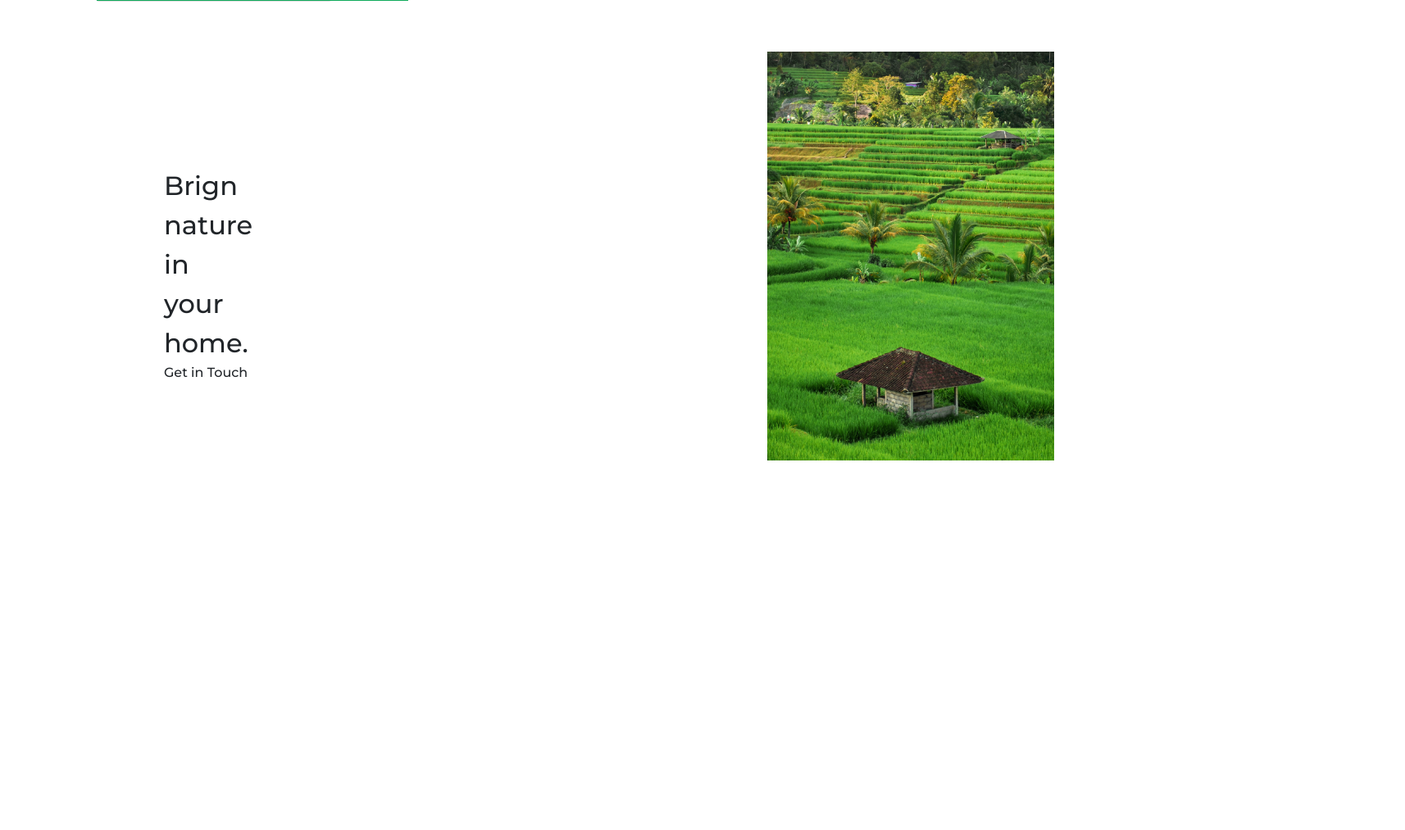
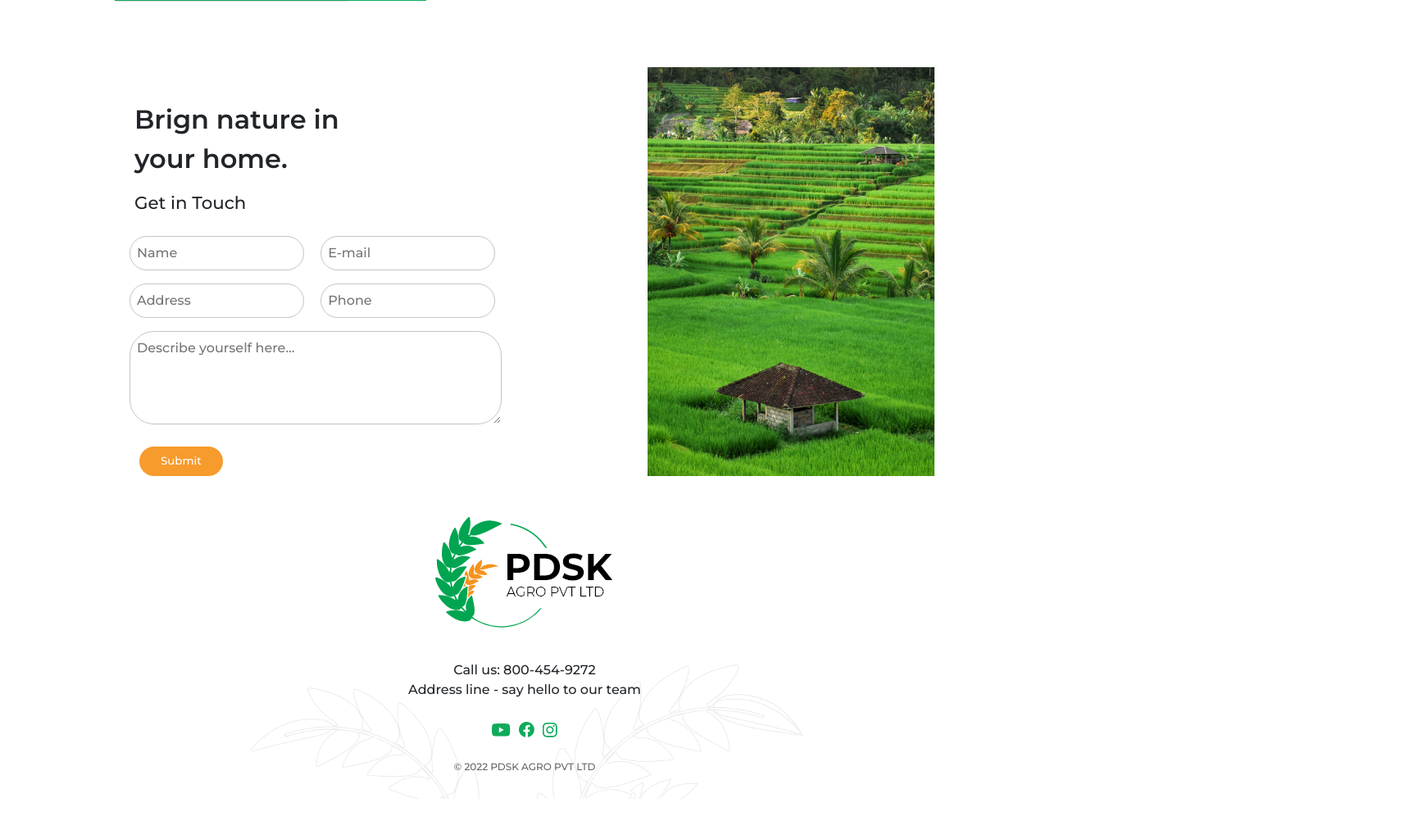
Before and after one commit to HACDedsec/PDSK_Agro, a plain HTML site: page index.html in a window 1280 px wide. Shown: the part 2858-3871 px from the top of the page at 82% size, 1714 px wide, since content can reach past the window. Drawn offline with nearby package versions, Linux system fonts and the light colour scheme.

Commit message:
final push

```diff
--- a/index.html
+++ b/index.html
@@ -12,7 +12,7 @@
     <!-- Fonts -->
     <link rel="preconnect" href="https://fonts.googleapis.com">
     <link rel="preconnect" href="https://fonts.gstatic.com" crossorigin>
-    <link href="https://fonts.googleapis.com/css2?family=Montserrat:wght@100;300;500;700&display=swap" rel="stylesheet">
+    <link href="https://fonts.googleapis.com/css2?family=Montserrat:wght@100;300;500;600;700&display=swap" rel="stylesheet">
 
     <title>PDSK Agro</title>
 </head>
@@ -187,7 +187,7 @@
 <!-- our clients section  -->
 
         <section>
-            <div class="ourclients">
+            <div class="our_clients">
             <div class="client_service">
                 <div class="card" style="width: 18rem;">
                     <img style="width: 380px;" src="img/Mask Group 9.png" class="card-img-top" alt="...">
@@ -200,46 +200,68 @@
             </div>
 
             <div>
-                <p class="our_client_text" align="center">"Here are some text related to feedback template Here are some <br>
+
+                <p class="our_client_text" >
+                    <svg xmlns="http://www.w3.org/2000/svg" width="24" height="24" viewBox="0 0 24 24" fill="none" stroke="currentColor" stroke-width="2" stroke-linecap="round" stroke-linejoin="round" class="feather feather-thumbs-up"><path d="M14 9V5a3 3 0 0 0-3-3l-4 9v11h11.28a2 2 0 0 0 2-1.7l1.38-9a2 2 0 0 0-2-2.3zM7 22H4a2 2 0 0 1-2-2v-7a2 2 0 0 1 2-2h3"></path></svg>
+                    <br><br> "Here are some text related to feedback template Here are some <br>
                     text related to feedback template <br>
                     Here are some text related to feedback template"
                     <br>★★★★★
                 </p>
+
             </div>
         </section>
 
 <!-- contact us section -->
         <section>
-            <div class="contactUs">
-                <div class="nature">
-                    <span class="natureTitle">Brign nature in your home.</span>
-                    <br>
-                    <p>Get in Touch</p>
+            <div class="margin_test">
+                <div class="contactUs">
+                    <div class="nature">
+                        <div class="nature_div">
+                        <span class="natureTitle">Brign nature in<br> your home.</span>
+                        <br>
+                        <p class="get_in_touch">Get in Touch</p>
+                        </div>
+                        <div class="contact_form">
+                            <form>
+
+                                <input type="text" id="fname" name="name" placeholder="Name" class="form_item">
+                                <input type="email" id="email" name="email" placeholder="E-mail" class="form_item">
+                                <br>
+                                <input type="text" id="addr" name="email" placeholder="Address" class="form_item">
+                                <input type="tel" id="email" name="Phone" placeholder="Phone" class="form_item">
+                                <br>
+                                <textarea class="form_item" rows="4" cols="46" placeholder="Describe yourself here..."></textarea>
+                                <br>
+                                <button class="submit_form_btn" type="submit"> Submit </button>
+                            </form>
+                        </div>
+                    </div>
+
+                    <div >
+                        <img class="lastImage"src="./img/Mask Group 8.png"/>
+                    </div>
                 </div>
-
-                <div>
-                    <img class="lastImage" src="./img/Mask Group 8.png"/>
-                </div>
-
-
-
             </div>
-
-
-
         </section>
 
-
-
         <!-- footer section -->
-
         <section>
-
+        <div class="footer_logo">
+            <img src="./img/Layer 2S.png" alt="footer logo">
+        </div>
+        <div class="footer_section">
+            <div class="footer_decreption">
+                Call us: 800-454-9272 <br>
+                Address line - say hello to our team <br><br>
+                <img class="footer_image" src="./img/Icon aweSsome-youtube.png" alt="" srcset="">
+                <img class="footer_image" src="./img/Icon awesSome-facebook.png" alt="" srcset="">
+                <img class="footer_image" src="./img/Icon aweSsome-instagram.png" alt="" srcset="">
+                <br><br>
+                <p class="copyright_text">© 2022 PDSK AGRO PVT LTD</p><br>
+            </div>
+        </div>
         </section>
-
-
-
-
 
     </div>
 </body>
--- a/style.css
+++ b/style.css
@@ -7,7 +7,7 @@
 }
 .full_page {
   max-width: 1365.99px;
-  height: 1000vh;
+  /* height: 1000vh; */
   background: white;
 }
 
@@ -215,8 +215,9 @@ a {
 
 /* our clients css */
 
-.ourclients {
+.our_clients {
   display: flex;
+  margin-left: 22px;
 }
 
 .client_service {
@@ -247,8 +248,13 @@ a {
 }
 
 .our_client_text {
-  margin: 150px;
+  margin: 120px;
   font-size: 16px;
+  text-align: center;
+}
+
+.feather {
+  color: #0faa5b;
 }
 
 /* contact Us css */
@@ -257,17 +263,74 @@ a {
   display: flex;
 }
 
-.nature {
-  margin: 200px;
+.natureTitle {
+  font-size: 24pt;
+  font-weight: 600;
+}
+.nature_div {
+  margin-left: 14px;
+}
+.get_in_touch {
+  margin-top: 14px;
+  font-size: 16pt;
 }
 
-.natureTitle {
-  font-size: 24pt;
+.nature {
+  margin: 40px 100px 0px 100px;
+  min-width: 540px;
 }
 
 .lastImage {
-  margin: 60px 428px;
+  margin-right: 400px;
   width: 350px;
+}
+.form_input {
+  width: 100%;
+  height: 40px;
+  border-radius: 5px;
+  border: 1px solid #ccc;
+  margin-bottom: 10px;
+}
+.margin_test {
+  margin: 80px 0px 0px 50px;
+}
+.form_item {
+  border-radius: 30px;
+  padding: 8px;
+  margin: 8px;
+  border: 1px solid rgb(196, 196, 196);
+}
+.submit_form_btn {
+  background-color: #f79b2d;
+  border-radius: 35px;
+  margin: 12px 0px 0px 20px;
+  color: white;
+  padding: 6px 24px;
+  font-size: 10pt;
+  border-color: rgba(255, 255, 255, 0);
 }
 
 /* footer css */
+.footer_logo {
+  text-align: center;
+  margin: 50px 0px 0px 0px;
+}
+.footer_section {
+  background-image: url("./img/Mask\ Group\ 55.png");
+  background-repeat: no-repeat;
+  background-position: center;
+  background-size: 1000px;
+  text-align: center;
+  height: 240px;
+}
+.footer_decreption {
+  padding-top: 40px;
+}
+
+.copyright_text {
+  font-size: 9pt;
+  color: rgb(102, 102, 102);
+}
+.footer_image {
+  margin: 3px;
+}
```
